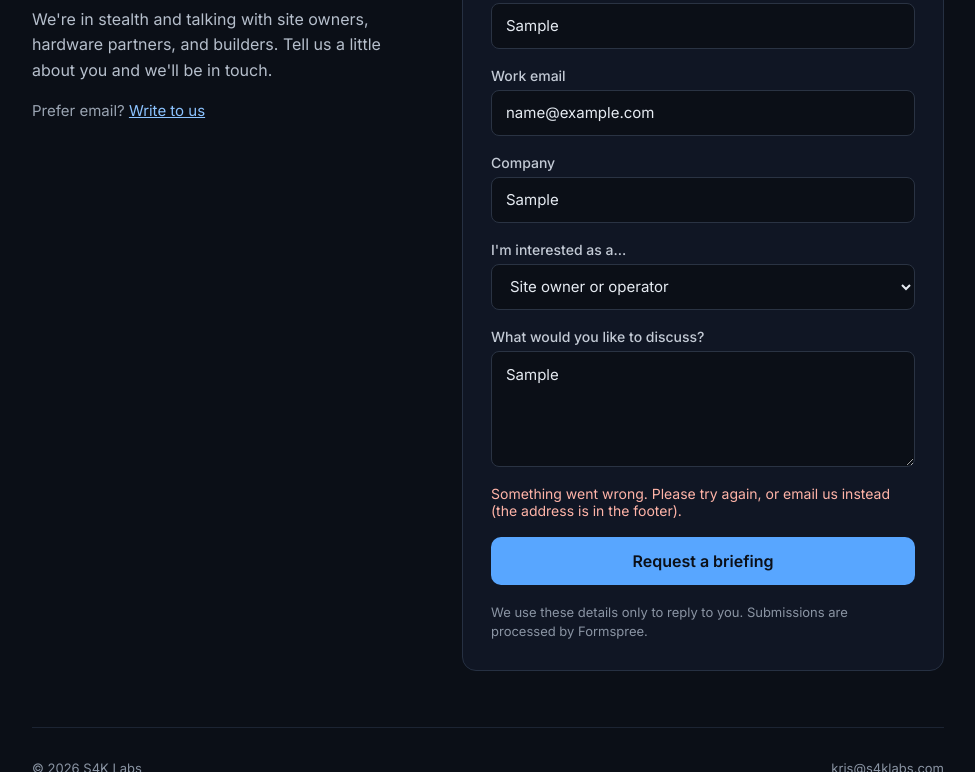
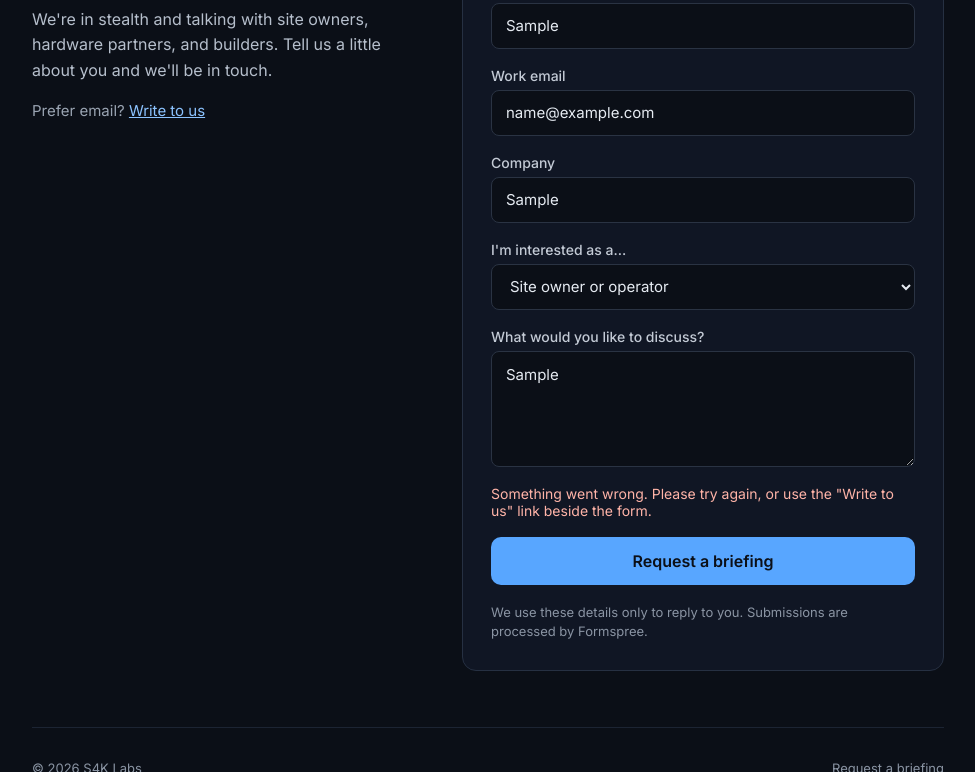
Before and after one commit to familyofs4k-lab/s4klabs-site, a plain HTML site: page index.html in a window 1280 px wide. Both pictures are taken after typing "Sample", "name@example.com", "Sample", "Sample" into the empty fields and a click on the button "Request a briefing". Shown: the part 950-1722 px from the top of the page, without its empty margins (152-1127 px from the left). Drawn offline with Linux system fonts and the light colour scheme.

Commit message:
Footer: link to the form instead of showing the email address (#1)
Co-Authored-By: Claude Sonnet 5.5 <noreply@anthropic.com>

```diff
--- a/index.html
+++ b/index.html
@@ -121,7 +121,7 @@ footer a{color:#8a94a3}
 </select></div>
 <div class="f"><label for="f-msg">What would you like to discuss?</label><textarea id="f-msg" name="message" rows="4" required minlength="20" maxlength="2000" placeholder="A site you're considering, hardware you have, or what caught your eye."></textarea></div>
 <input class="hp" type="text" name="_gotcha" tabindex="-1" autocomplete="off" aria-hidden="true">
-<p class="err" id="err" hidden>Something went wrong. Please try again, or email us instead (the address is in the footer).</p>
+<p class="err" id="err" hidden>Something went wrong. Please try again, or use the "Write to us" link beside the form.</p>
 <button class="btn" type="submit">Request a briefing</button>
 <p class="priv">We use these details only to reply to you. Submissions are processed by Formspree.</p>
 </form>
@@ -135,7 +135,7 @@ footer a{color:#8a94a3}
 
 <footer>
 <span>© 2026 S4K Labs</span>
-<span data-mail=""></span>
+<a href="#brief">Request a briefing</a>
 </footer>
 </div>
 
```
